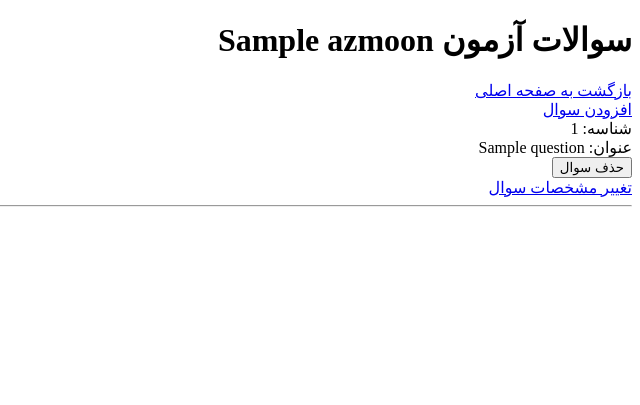
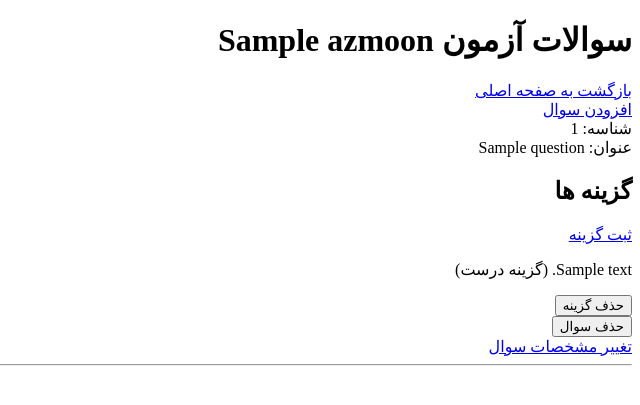
Before and after one commit to aryan7384/azmoon_gir, a Flask app: page /teacher/questions/1 in a window 1280 px wide. Shown: the top 405 px of the page, without its empty margins (640-1280 px from the left). Run offline with Flask 3, Linux system fonts and the light colour scheme; the visitor is signed in with stand-in values (Sample User, id 1); tables that the repository leaves empty hold one stand-in row (values such as "Sample post"); parts of the project's set-up code (start-up, migrations or seed data) failed here and were passed over.

Commit message:
show choices for a question in question.html template

```diff
--- a/apps/templates/teachers/questions.html
+++ b/apps/templates/teachers/questions.html
@@ -21,6 +21,22 @@
         <br>
     عنوان: {{ question.title }}
         <br>
+        <div>
+            <h2>گزینه ها</h2>
+            <a href="{{ url_for('teachers.add_choice', exam_id=exam.id, q_id=question.id) }}">ثبت گزینه</a>
+            {% for choice in choices[question.id] %}
+                <p>{{ choice.text }}
+                {% if choice.is_correct %}
+                    <span>(گزینه درست)</span>
+                {% endif %}
+                </p>
+                <form action="{{ url_for("teachers.delete_option",
+                                         exam_id=exam.id, q_id=question.id, option_id=choice.id) }}" method="post">
+                <input type="submit" value="حذف گزینه">
+
+                </form>
+            {% endfor %}
+        </div>
         <form action="{{ url_for("teachers.delete_question", exam_id=exam.id, q_id=question.id) }}" method="post">
         <input type="submit" value="حذف سوال">
         </form>
```
